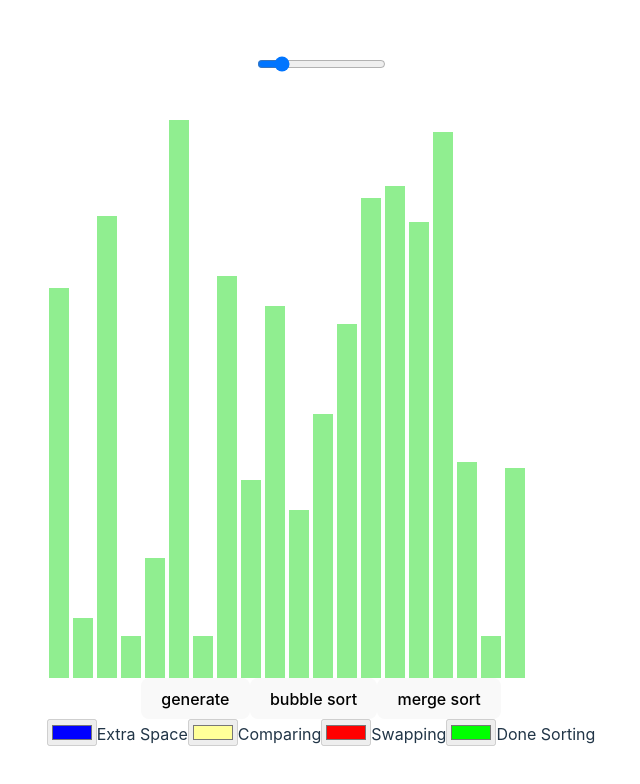
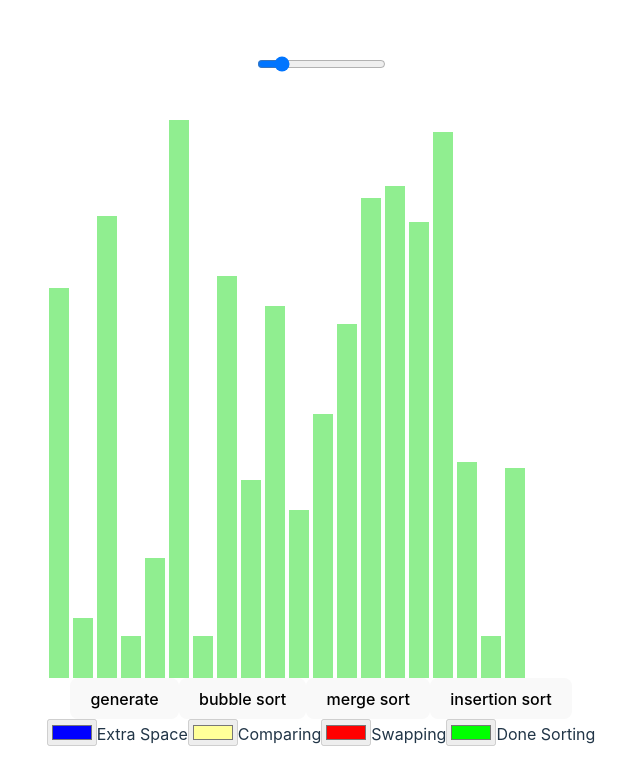
Before and after one commit to SunilKuYadav/ComprehendDSA, a React (Vite) app: page / in a window 1280 px wide. Shown: the top 784 px of the page, without its empty margins (319-959 px from the left). Built offline with nearby package versions, Linux system fonts and the light colour scheme.

Commit message:
Update: add insersion sort

```diff
--- a/src/App.tsx
+++ b/src/App.tsx
@@ -8,6 +8,7 @@ import {
   bubbleSort,
   done,
   inactive,
+  insertionSort,
   mergeSort,
   selected,
   swapped,
@@ -62,6 +63,9 @@ function App() {
       case "merge":
         await mergeSort(dataSet, 0, dataSet.length - 1, timer, updateUI);
         break;
+      case "insertion":
+        await insertionSort(dataSet, timer, updateUI);
+        break;
       default:
         break;
     }
@@ -101,12 +105,13 @@ function App() {
         generate
       </button>
       <button disabled={btnState} onClick={() => sorting("bubble")}>
-        {" "}
         bubble sort
       </button>
       <button disabled={btnState} onClick={() => sorting("merge")}>
-        {" "}
         merge sort
+      </button>
+      <button disabled={btnState} onClick={() => sorting("insertion")}>
+        insertion sort
       </button>
       <div>
         <input type="color" disabled value={active} />
```
